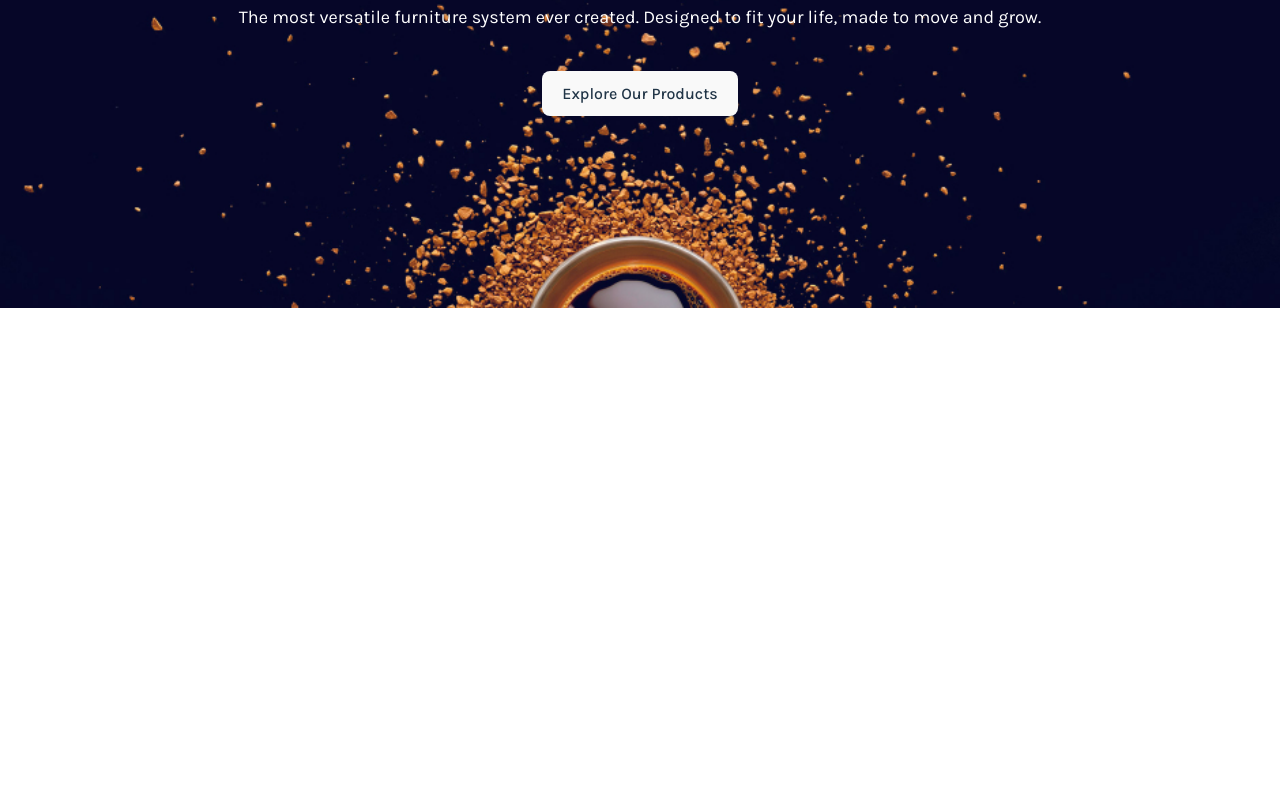
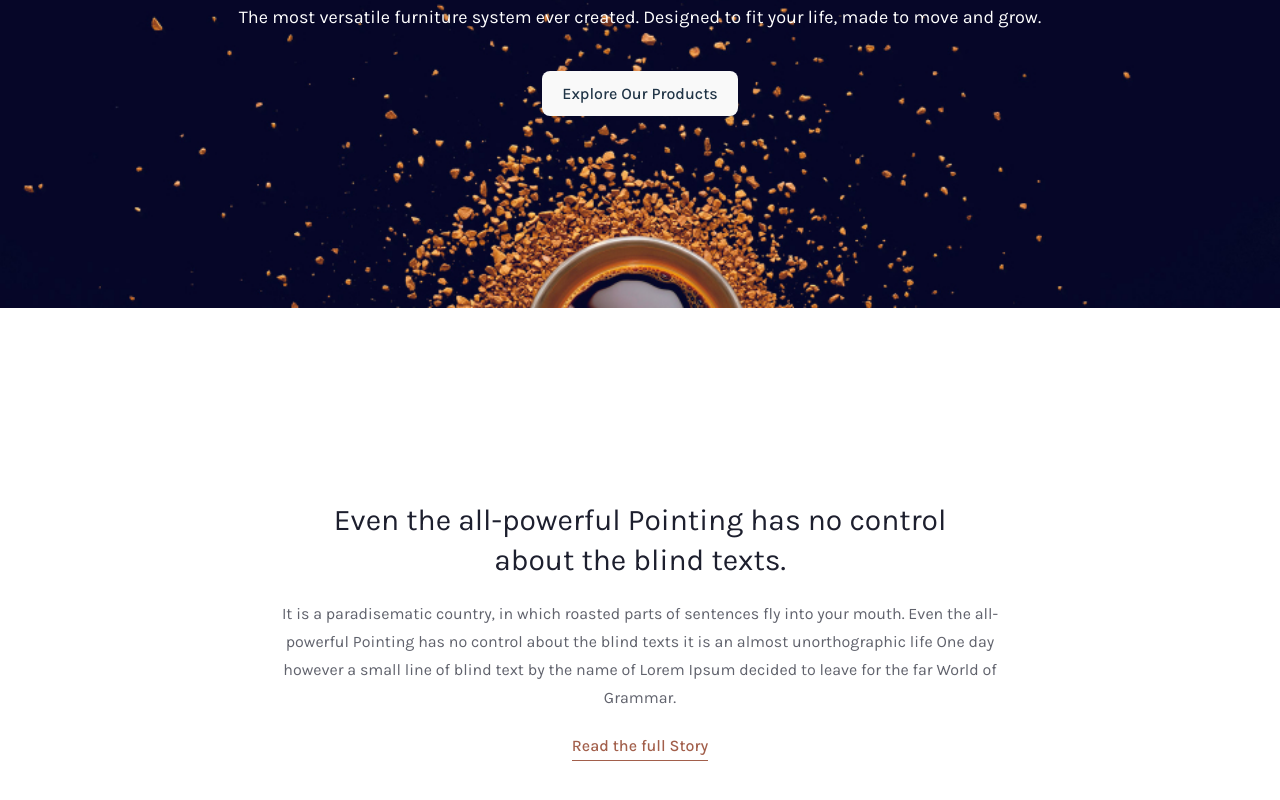
Before and after one commit to milkabaldi/coffeystyle, a React (Vite) app: page / in a window 1280 px wide. Shown: the part 374-1174 px from the top of the page. Before the commit the page ends 800 px from the top, so only its background shows below. Built offline with nearby package versions, Linux system fonts and the light colour scheme.

Commit message:
Second section Texts

```diff
--- a/src/App.jsx
+++ b/src/App.jsx
@@ -1,6 +1,6 @@
 import { useState } from 'react'
 import { Navbar, } from './components'
-import { Mugs, } from './container'
+import { Mugs, Textx } from './container'
 import styles from './styles.js'
 
 function App() {
@@ -15,6 +15,7 @@ function App() {
       </header>
       <main>
         <Mugs />
+        <Textx />
       </main>
     </div>
   )
--- /dev/null
+++ b/src/container/Textx.jsx
@@ -0,0 +1,16 @@
+import React from 'react'
+import styles from '../styles.js'
+
+const Textx = () => {
+  return (
+    <section className='py-48 max-md:py-28'>
+        <div className={`${styles.boxWidth} ${styles.paddingX} ${styles.flexCenter} flex justify-center items-center flex-col m-auto text-center`}>
+            <h2 className='text-primary text-3xl mb-5 leading-10'>Even the all-powerful Pointing has no control <br/> about the blind texts.</h2>
+            <p className='text-dimGrey text-base mb-5 leading-7 max-w-3xl'>It is a paradisematic country, in which roasted parts of sentences fly into your mouth. Even the all-powerful Pointing has no control about the blind texts it is an almost unorthographic life One day however a small line of blind text by the name of Lorem Ipsum decided to leave for the far World of Grammar.</p>
+            <a href="#readmore" className='text-base text-dimBrown leading-7 border-b border-dimBrown transition-colors ease-in-out duration-300 hover:text-dimGrey hover:border-dimGrey'>Read the full Story</a>
+        </div>
+    </section>
+  )
+}
+
+export default Textx
--- a/src/container/index.js
+++ b/src/container/index.js
@@ -1,6 +1,8 @@
 import Mugs from "./Mugs.jsx";
+import Textx from "./Textx.jsx";
 
 
 export  {
     Mugs,
+    Textx,
 }
```
